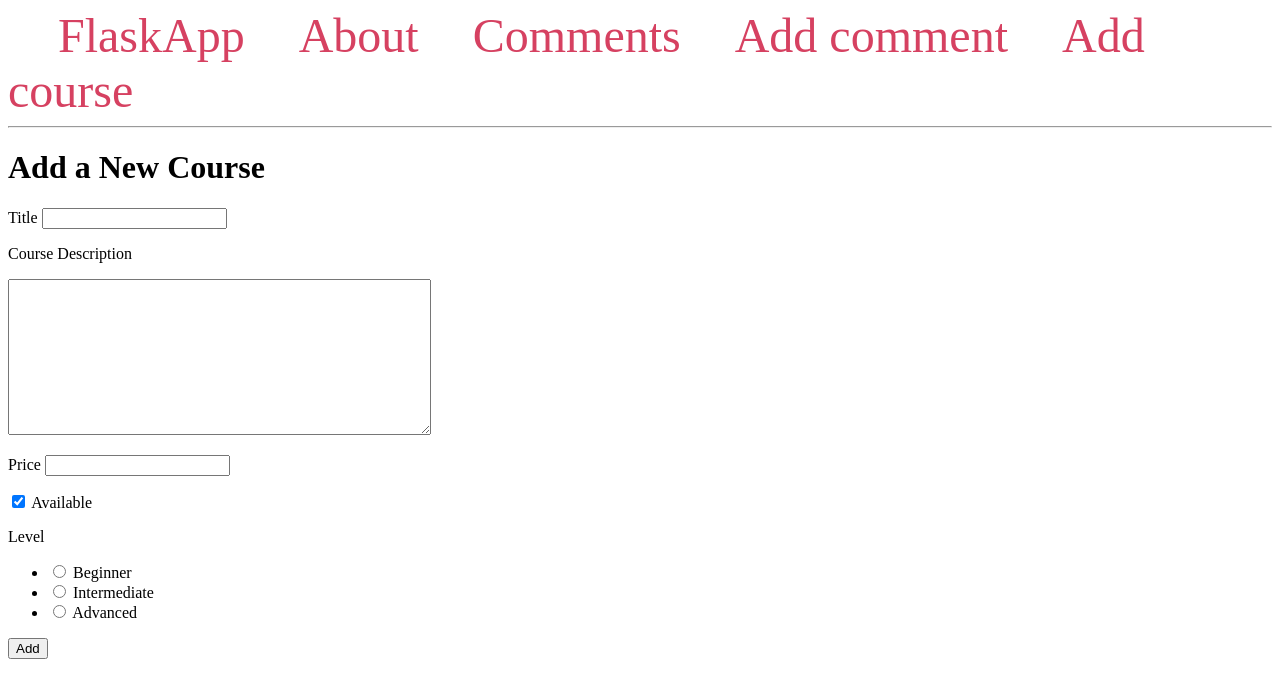
After one commit to itsmoirob/flask-first-web-app, a Flask app: page /course-form in a window 1280 px wide. The commit adds this page. Shown: the top 698 px of the page. Run offline with Flask 2, Linux system fonts and the light colour scheme.

Commit message:
Add wtf form

```diff
--- a/app.py
+++ b/app.py
@@ -1,6 +1,7 @@
 import datetime
 from markupsafe import escape
 from flask import Flask, abort, render_template, request, url_for, flash, redirect
+from forms import CourseForm
 
 app = Flask(__name__)
 app.config['SECRET_KEY'] = '5272f00818210386d6e839c91c4bff24bb513081f86166da'
@@ -78,3 +79,19 @@ def create():
             return redirect(url_for('comments'))
 
     return render_template('create.html')
+
+
+courses_list = [{
+    'title': 'Python 101',
+    'description': 'Learn Python basics',
+    'price': 34,
+    'available': True,
+    'level': 'Beginner'
+}]
+
+
+@app.route('/course-form', methods=('GET', 'POST'))
+def course_form():
+    """A route for showing and new WTF form"""
+    form = CourseForm()
+    return render_template('course-form.html', form=form)
--- /dev/null
+++ b/forms.py
@@ -0,0 +1,17 @@
+from flask_wtf import FlaskForm
+from wtforms import (StringField, TextAreaField,
+                     IntegerField, BooleanField, RadioField)
+from wtforms.validators import InputRequired, Length
+
+
+class CourseForm(FlaskForm):
+    """A class for a form"""
+    title = StringField('Title', validators=[
+        InputRequired(), Length(min=10, max=100)])
+    description = TextAreaField('Course Description', validators=[
+        InputRequired(), Length(max=200)])
+    price = IntegerField('Price', validators=[InputRequired()])
+    level = RadioField('Level', choices=['Beginner', 'Intermediate', 'Advanced'],
+                       validators=[InputRequired()]
+                       )
+    available = BooleanField('Available', default='checked')
--- a/templates/base.html
+++ b/templates/base.html
@@ -32,6 +32,7 @@
     <a href="{{ url_for('template_about') }}">About</a>
     <a href="{{ url_for('comments') }}">Comments</a>
     <a href="{{ url_for('create') }}">Add comment</a>
+    <a href="{{ url_for('course_form') }}">Add course</a>
   </nav>
   <hr>
   <div class="content">
--- /dev/null
+++ b/templates/course-form.html
@@ -0,0 +1,77 @@
+{% extends 'base.html' %}
+
+{% block content %}
+    <h1>{% block title %} Add a New Course {% endblock %}</h1>
+
+    <form method="POST" action="/">
+        {{ form.csrf_token }}
+        <p>
+            {{ form.title.label }}
+            {{ form.title(size=20) }}
+        </p>
+
+        {% if form.title.errors %}
+            <ul class="errors">
+                {% for error in form.title.errors %}
+                    <li>{{ error }}</li>
+                {% endfor %}
+            </ul>
+        {% endif %}
+
+        <p>
+            {{ form.description.label }}
+        </p>
+        {{ form.description(rows=10, cols=50) }}
+
+        {% if form.description.errors %}
+            <ul class="errors">
+                {% for error in form.description.errors %}
+                    <li>{{ error }}</li>
+                {% endfor %}
+            </ul>
+        {% endif %}
+
+        <p>
+            {{ form.price.label }}
+            {{ form.price() }}
+        </p>
+
+        {% if form.price.errors %}
+            <ul class="errors">
+                {% for error in form.price.errors %}
+                    <li>{{ error }}</li>
+                {% endfor %}
+            </ul>
+        {% endif %}
+
+        <p>
+            {{ form.available() }} {{ form.available.label }}
+        </p>
+
+        {% if form.available.errors %}
+            <ul class="errors">
+                {% for error in form.available.errors %}
+                    <li>{{ error }}</li>
+                {% endfor %}
+            </ul>
+        {% endif %}
+
+        <p>
+            {{ form.level.label }}
+            {{ form.level() }}
+        </p>
+
+        {% if form.level.errors %}
+            <ul class="errors">
+                {% for error in form.level.errors %}
+                    <li>{{ error }}</li>
+                {% endfor %}
+            </ul>
+        {% endif %}
+
+        <p>
+            <input type="submit" value="Add">
+        </p>
+    </form>
+
+{% endblock %}
```
